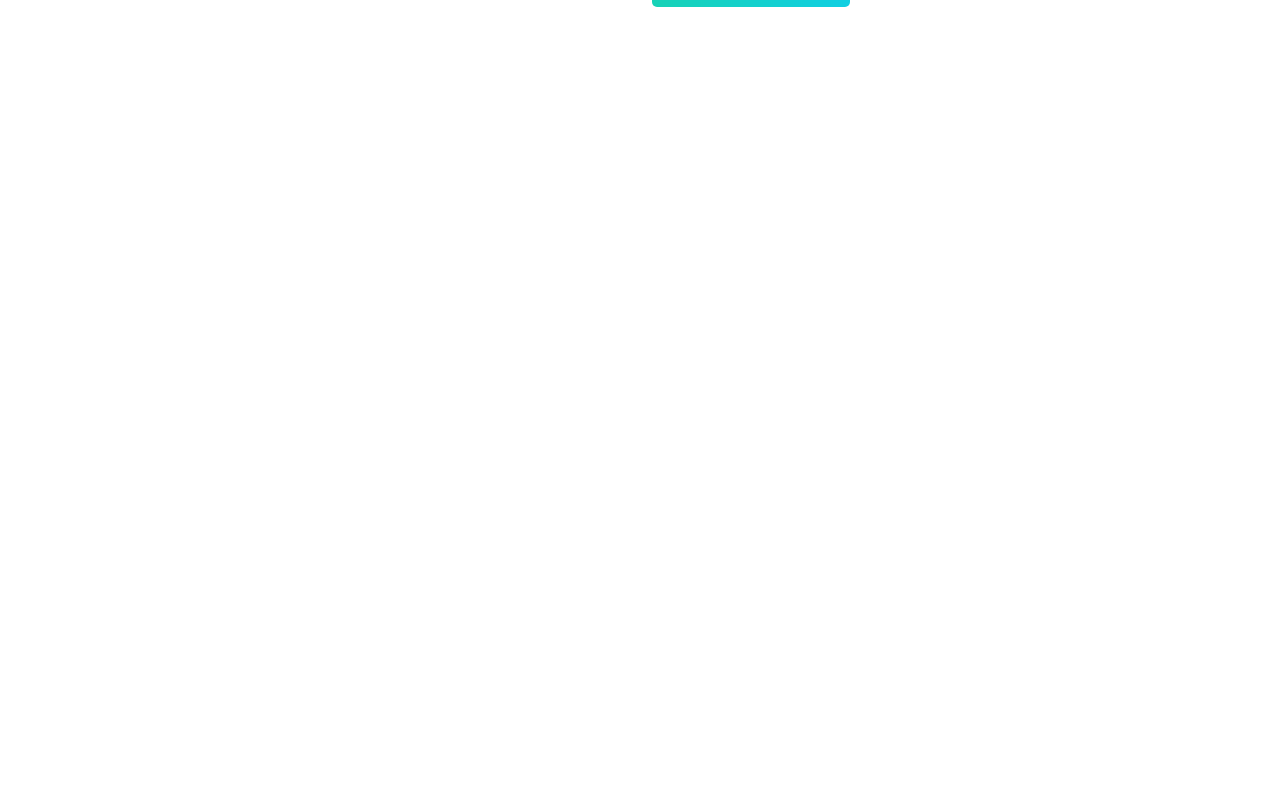
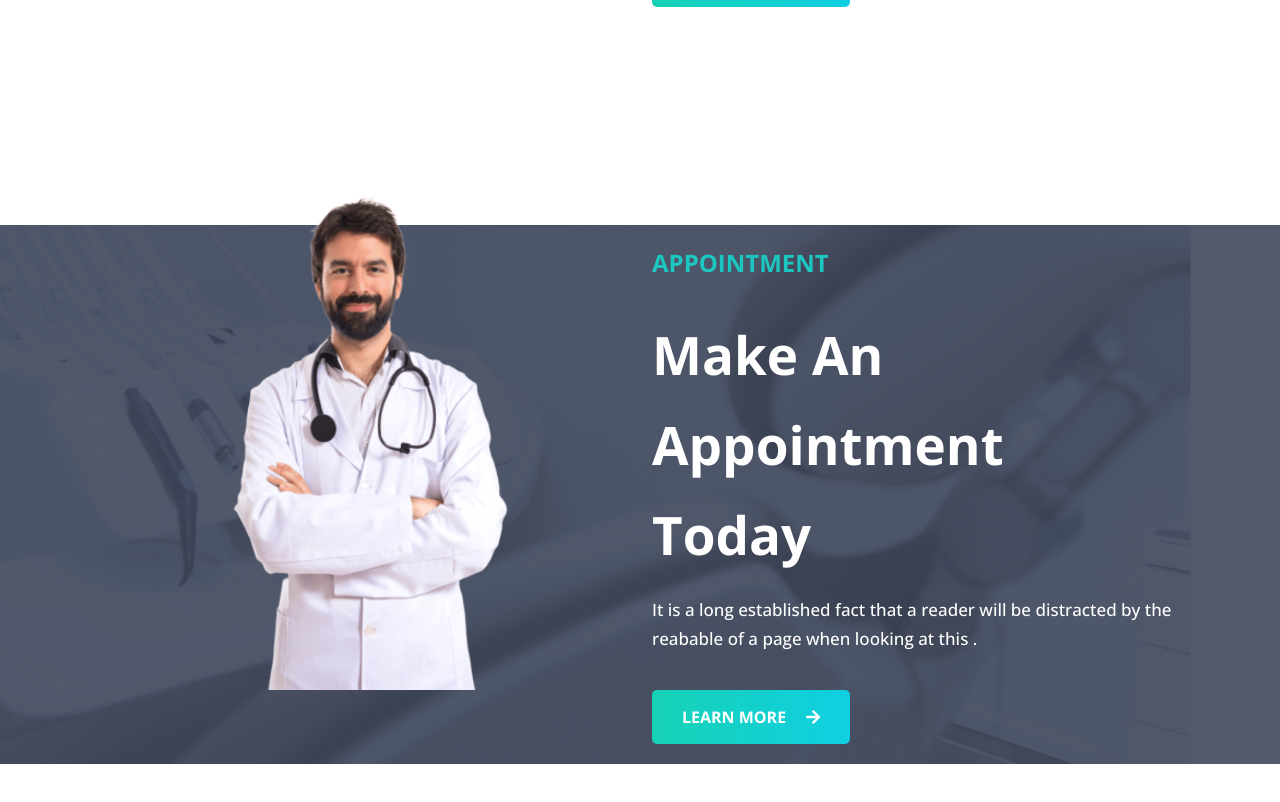
Before and after one commit to Mdselim1/Doctors-Full-Stack-Website, a React (Create React App) app: page / in a window 1280 px wide. Shown: the part 2507-3309 px from the top of the page. Before the commit the page ends 2630 px from the top, so only its background shows below. Built offline with nearby package versions, Linux system fonts and the light colour scheme.

Commit message:
add-appointment-doctor-section

```diff
--- /dev/null
+++ b/src/components/HomePage/Appointment/Appointment.css
@@ -0,0 +1,38 @@
+.appointment-doctor-box{
+    background: url(../../images/appointment-bg.png);
+    background-size: cover;
+    background-position:50% left;
+    background-repeat: no-repeat;
+    position: relative;
+    z-index: 1;
+    margin: 150px 0 100px;
+}
+
+.appointment-doctor-box::after{
+    content: "";
+    position: absolute;
+    left: 0;
+    top: 0;
+    width: 100%;
+    height: 100%;
+    background: rgba(64, 71, 91, 0.9);
+    z-index: -1;
+}
+
+.appointment-title{
+    font-size: 53px;
+    font-weight: 700;
+    line-height: 1.7;
+    color: #fff;
+}
+
+.appoinment-para{
+    font-size: 17px;
+    line-height: 1.7;
+    font-weight: 500;
+    color: #fff;
+}
+
+.doctor-img img {
+    margin-top: -155px;
+}
--- /dev/null
+++ b/src/components/HomePage/Appointment/Appointment.js
@@ -0,0 +1,31 @@
+import React from 'react';
+import { Col, Container, Row } from 'react-bootstrap';
+import { Link } from 'react-router-dom';
+import Doctor from '../../images/doctor.png';
+import './Appointment.css';
+
+const Appointment = () => {
+    return (
+        <div className="appointment-doctor-box">
+            <Container>
+                <Row className="align-items-center">
+                    <Col lg={6}>
+                        <div className="doctor-img">
+                            <img className="img-fluid" src={Doctor} alt="" />
+                        </div>
+                    </Col>
+                    <Col lg={6}>
+                        <div>
+                        <h4 className="py-4 text-uppercase main-title">Appointment</h4>
+                        <h1 className="appointment-title">Make An Appointment <br />Today</h1>
+                        <p className="appoinment-para mt-3">It is a long established fact that a reader will be distracted by the reabable of a page when looking at this .</p>
+                        <Link className="common-button">Learn More <i className="fas fa-arrow-right ms-3"></i></Link>
+                        </div>
+                    </Col>
+                </Row>
+            </Container>
+        </div>
+    );
+};
+
+export default Appointment;
--- a/src/components/HomePage/Home/Home.js
+++ b/src/components/HomePage/Home/Home.js
@@ -1,5 +1,6 @@
 import React from 'react';
 import Header from '../../Shared/Header/Header';
+import Appointment from '../Appointment/Appointment';
 import Exceptional from '../Exceptional/Exceptional';
 import HomeServices from '../HomeServices/HomeServices';
 
@@ -8,7 +9,8 @@ const Home = () => {
         <div>
             <Header />
             <HomeServices />
-            <Exceptional/>
+            <Exceptional />
+            <Appointment/>
         </div>
     );
 };
```
